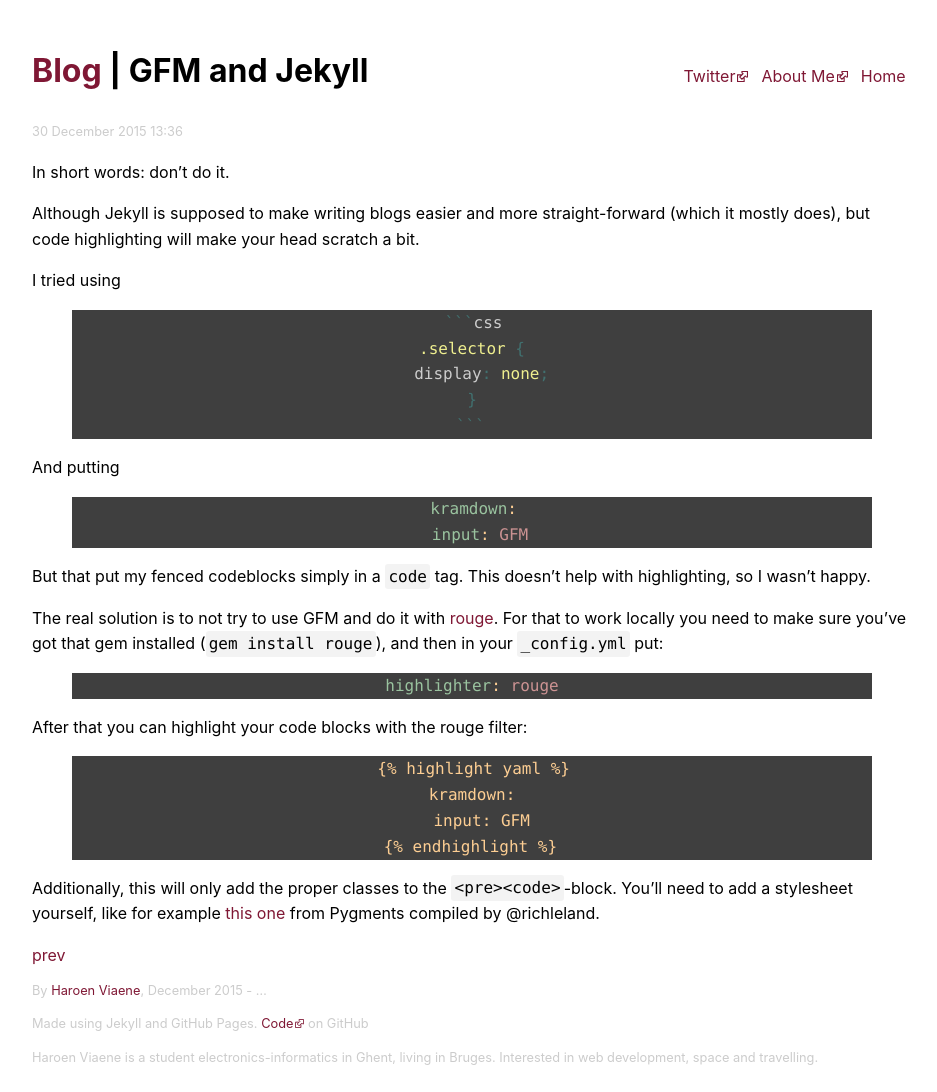
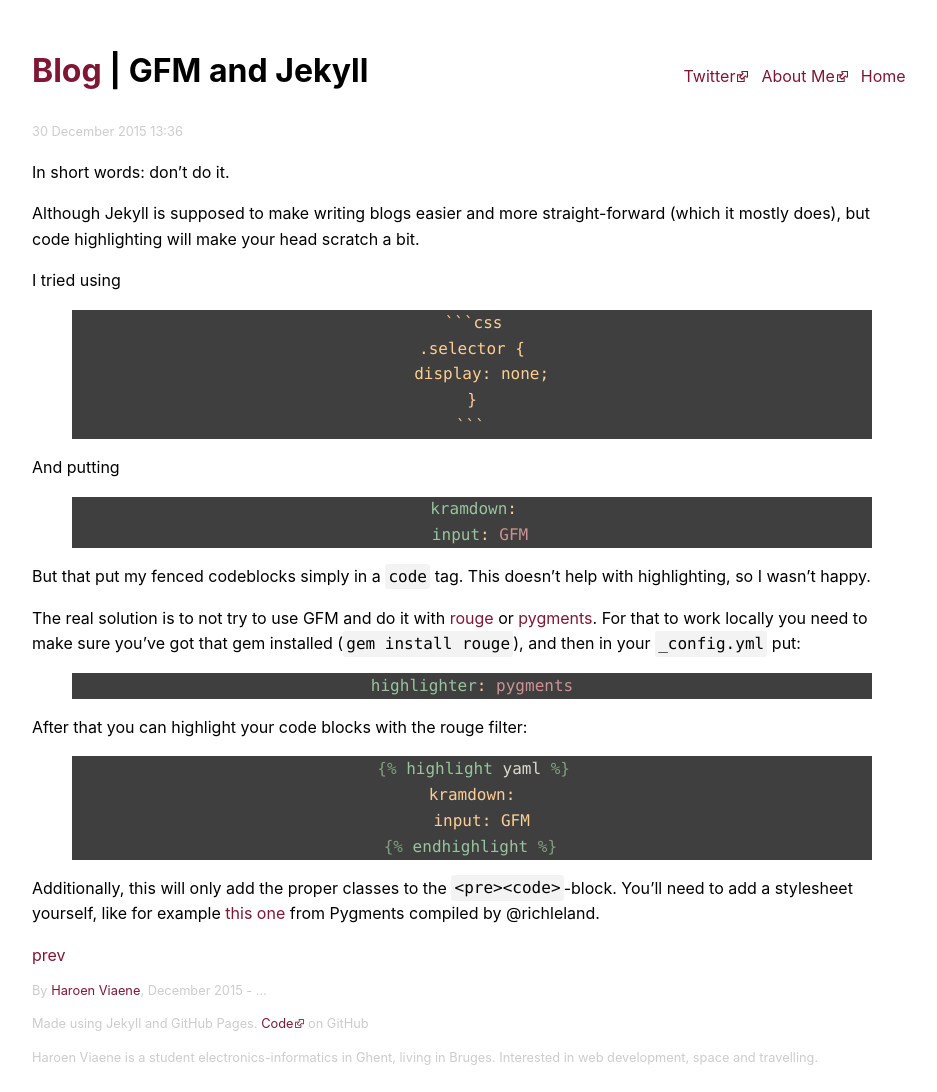
Before and after one commit to Haroenv/blog, a Jekyll site: the page built from _posts/2015-12-30-GFM-and-Jekyll.md, in a window 1280 px wide. Shown: the whole page, without its empty margins (168-1105 px from the left). Built offline with Jekyll 4.4.1, drawn with Linux system fonts in a browser that asks for light colours; comment, search, counter and statistics services are not loaded.

Commit message:
try pygments

````diff
--- a/_config.yml
+++ b/_config.yml
@@ -1,7 +1,7 @@
 sass:
   style: compressed
 baseurl: /blog
-highlighter: rouge
+highlighter: pygments
 gems:
   - 'jekyll-mentions'
 description: 'Haroen Viaene is a student electronics-informatics in Ghent, living in Bruges. Interested in web development, space and travelling.'
--- a/_posts/2015-12-30-GFM-and-Jekyll.md
+++ b/_posts/2015-12-30-GFM-and-Jekyll.md
@@ -9,7 +9,7 @@ Although Jekyll is supposed to make writing blogs easier and more straight-forwa
 
 I tried using
 
-{% highlight md %}
+{% highlight liquid %}
 ```css
 .selector {
   display: none;
@@ -26,15 +26,15 @@ kramdown:
 
 But that put my fenced codeblocks simply in a `code` tag. This doesn't help with highlighting, so I wasn't happy.
 
-The real solution is to not try to use GFM and do it with [rouge](http://rouge.jneen.net). For that to work locally you need to make sure you've got that gem installed (`gem install rouge`), and then in your `_config.yml` put:
+The real solution is to not try to use GFM and do it with [rouge](http://rouge.jneen.net) or [pygments](http://pygments.org). For that to work locally you need to make sure you've got that gem installed (`gem install rouge`), and then in your `_config.yml` put:
 
 {% highlight yaml %}
-highlighter: rouge
+highlighter: pygments
 {% endhighlight %}
 
 After that you can highlight your code blocks with the rouge filter:
 
-{% highlight md %}
+{% highlight liquid %}
 {% raw %}
 {% highlight yaml %}
 kramdown:
--- a/_sass/highlight.scss
+++ b/_sass/highlight.scss
@@ -9,6 +9,7 @@ pre{
 pre code {
   background: none;
 }
+
 .highlight .hll{background-color:#222}
 .highlight .c{color:#7f9f7f}
 .highlight .err{color:#e37170;background-color:#3d3535}
````
